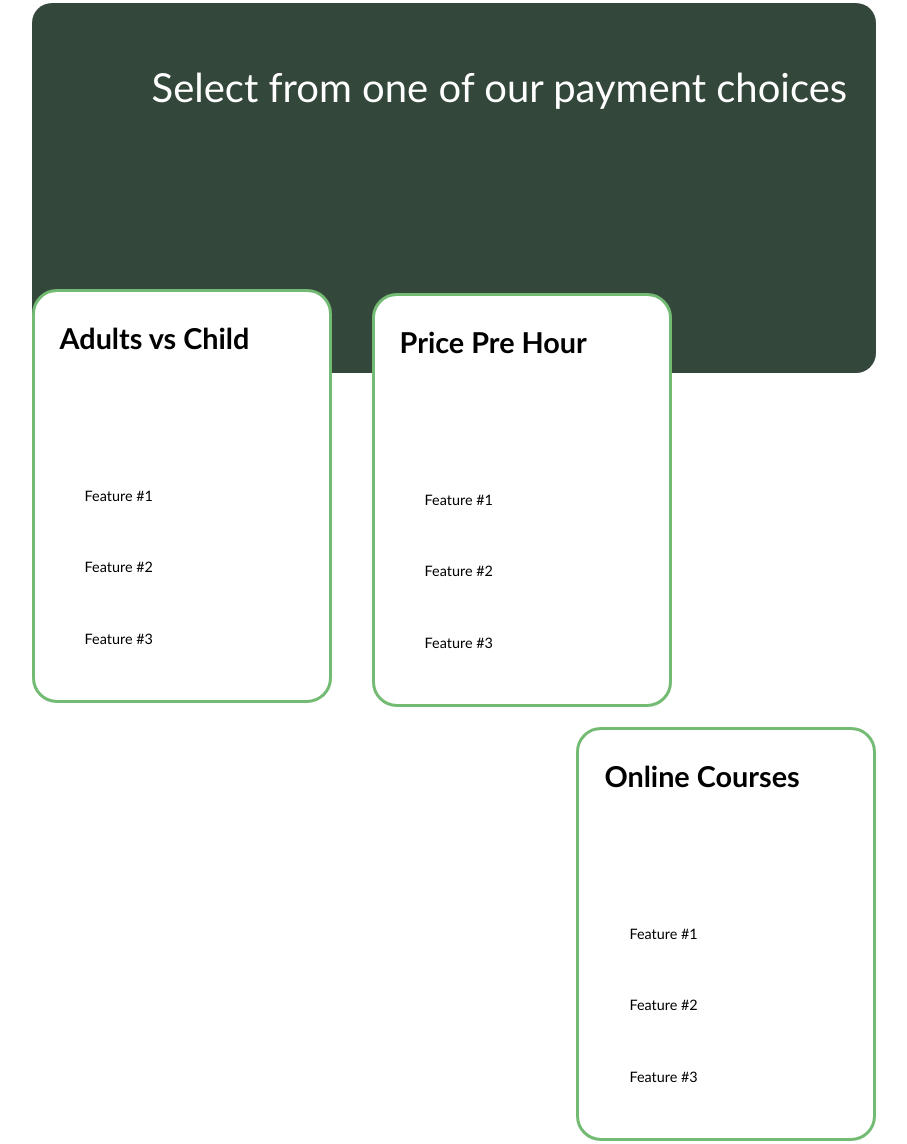
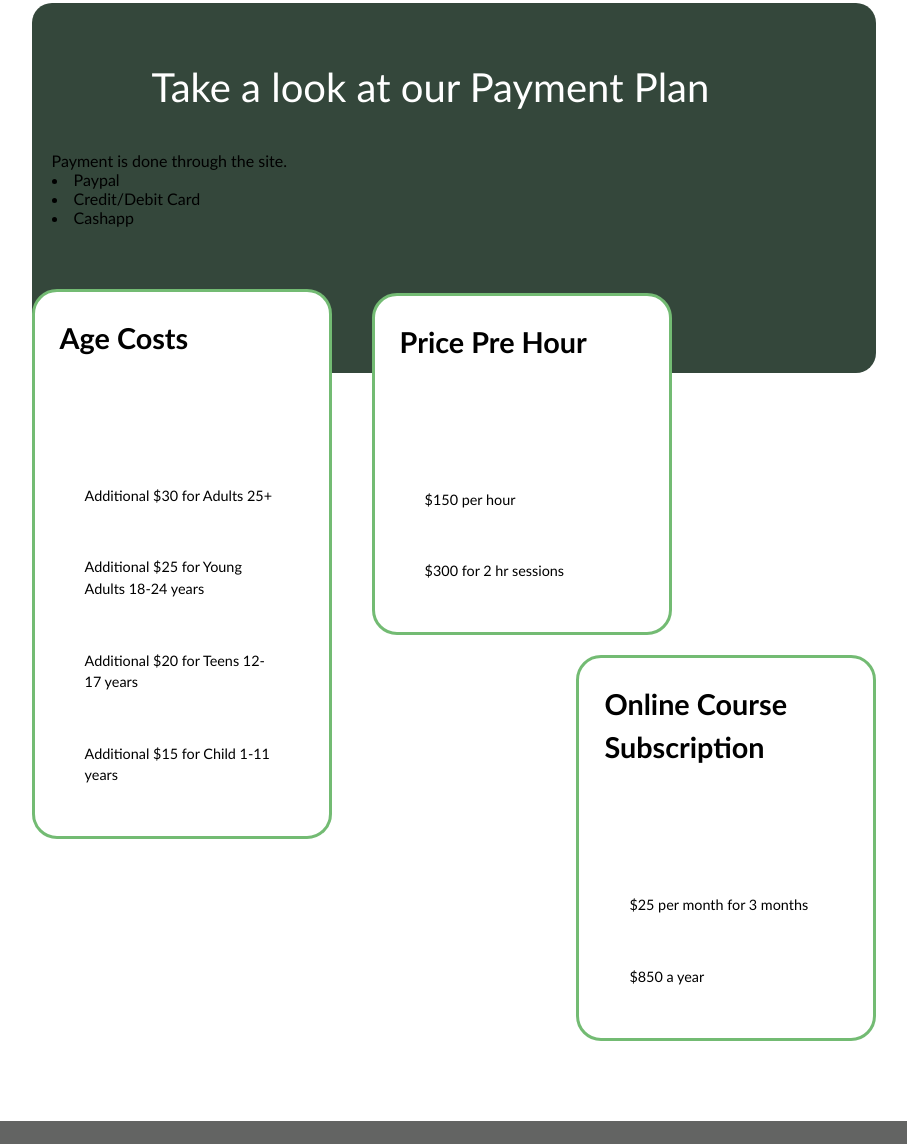
Before and after one commit to OluwatisheElesi/n315fall2022, a plain HTML site: page Homework/homework1/lessons.html in a window 1280 px wide. Shown: the part 1465-2609 px from the top of the page, without its empty margins (186-1093 px from the left). Drawn offline with nearby package versions, Linux system fonts and the light colour scheme.

Commit message:
Update lessons.html

```diff
--- a/Homework/homework1/lessons.html
+++ b/Homework/homework1/lessons.html
@@ -4,7 +4,7 @@
     <meta charset="UTF-8">
     <meta http-equiv="X-UA-Compatible" content="IE=edge">
     <meta name="viewport" content="width=device-width, initial-scale=1.0">
-    <title>Music Dome</title>
+    <title>Music Dome - Lessons</title>
     <link rel="stylesheet" href="styles/styles.css">
 </head>
 <body>
@@ -32,6 +32,7 @@
     <img src="images/9213c2ce76401e5b4e4cfc0119d2046c.png" alt="logo" id="heroimg1"><h1 class="herotext" id="hed">Welcome to Music Dome!</h1>
     <div class="frame"><iframe width="560" height="315" src="https://www.youtube.com/embed/827jmswqnEA" title="YouTube video player" frameborder="0" allow="accelerometer; autoplay; clipboard-write; encrypted-media; gyroscope; picture-in-picture" allowfullscreen></iframe>
 </div>
+<div class="words"></div>
 </section>
 <section id="header">
 
@@ -44,21 +45,27 @@
 <section id="prices">
     <div class="lessons">
 
-        <p class="lessonsint">Select from one of our  payment choices</p>
+        <p class="lessonsint">Take a look at our Payment Plan</p>
+        <p class="int">Payment is done through the site.
+            <li>Paypal</li>
+            <li>Credit/Debit Card</li>
+            <li>Cashapp</li>
+        </p>
     </div>
     <div class="prices">
 <div id="pricing-plan__1">
     <div class="pricing-plan-header">
     <div class="pricing-plan-title">
-        <h1>Adults vs Child</h1></div>
+        <h1>Age Costs</h1></div>
         <h2 class="pricing-plan-summary"></h2>
 
 <div class="pricing-plan-description">
     <ul class="pricing-plan-list">
-        <li class="pricing-plan-feature"> Feature #1</li>
-            <li class="pricing-plan-feature">Feature #2</li>
-            <li class="pricing-plan-feature">Feature #3</li>
-    </ul>
+        <li class="pricing-plan-feature"> Additional $30 for Adults 25+</li>
+        <li class="pricing-plan-feature">Additional $25 for Young Adults 18-24 years</li>
+        <li class="pricing-plan-feature">Additional $20 for Teens 12-17 years</li>
+            <li class="pricing-plan-feature">Additional $15 for Child 1-11 years</li>
+
 </div>
 </div>
     </div>
@@ -71,9 +78,9 @@
 
     <div class="pricing-plan-description">
         <ul class="pricing-plan-list">
-            <li class="pricing-plan-feature"> Feature #1</li>
-                <li class="pricing-plan-feature">Feature #2</li>
-                <li class="pricing-plan-feature">Feature #3</li>
+            <li class="pricing-plan-feature"> $150 per hour</li>
+                <li class="pricing-plan-feature">$300 for 2 hr sessions</li>
+
         </ul>
     </div>
     </div>
@@ -82,14 +89,14 @@
         <div id="pricing-plan__3">
             <div class="pricing-plan-header">
             <div class="pricing-plan-title">
-                <h1>Online Courses</h1></div>
+                <h1>Online Course Subscription</h1></div>
                 <h2 class="pricing-plan-summary"></h2>
 
         <div class="pricing-plan-description">
             <ul class="pricing-plan-list">
-                <li class="pricing-plan-feature"> Feature #1</li>
-                    <li class="pricing-plan-feature">Feature #2</li>
-                    <li class="pricing-plan-feature">Feature #3</li>
+                <li class="pricing-plan-feature"> $25 per month  for 3 months</li>
+                    <li class="pricing-plan-feature">$850 a year</li>
+
             </ul>
         </div>
         </div>
@@ -102,7 +109,7 @@
         <h4><a href="login.html">login</a></h4>
         <h4><a href="piano.html">piano</a></h4>
         <h4><a href="lessons.html">lessons</a></h4>
-        <h4><a href="#index.html#contacts">contact</a></h4>
+        <h4><a href="index.html#contacts">contact</a></h4>
     </div>
 
     <div class="rights">
```
